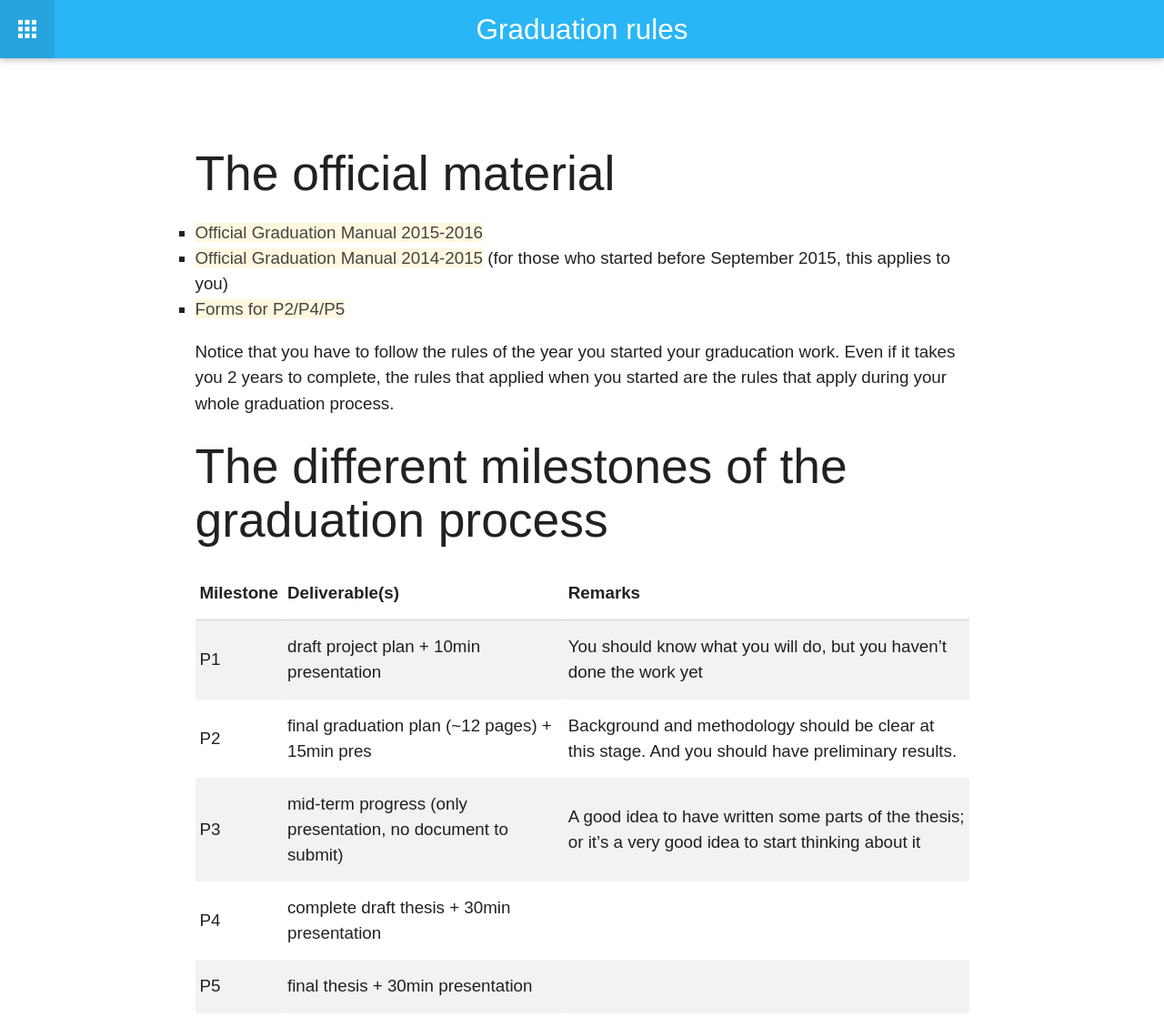
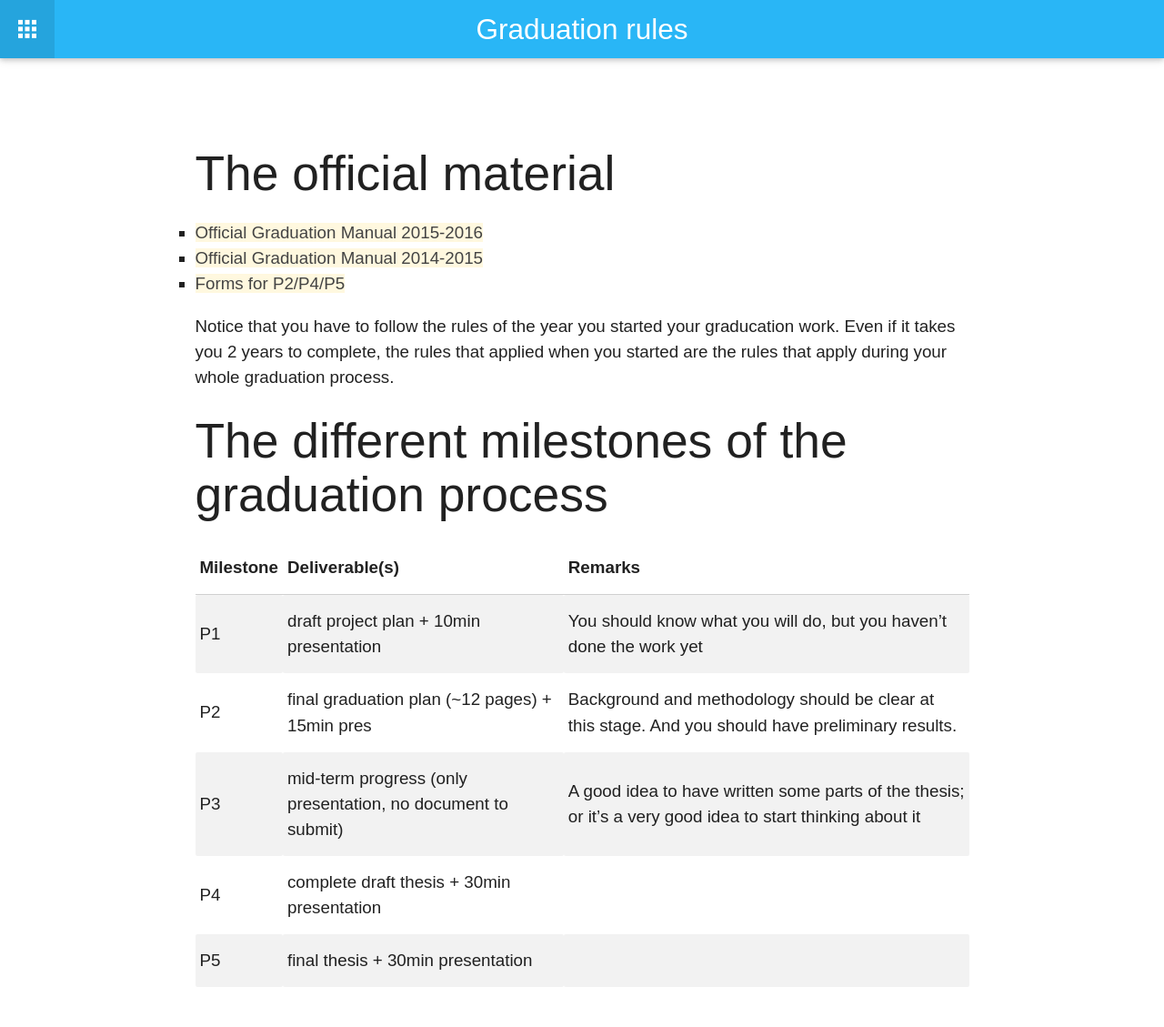
Before and after one commit to tudelft3d/geo2020, a Jekyll site: the page built from rules/index.md, in a window 1280 px wide. Shown: the whole page at 91% size. Built offline with Jekyll 4.4.1, drawn with Linux system fonts in a browser that asks for light colours; nearby versions of some CDN libraries; after the commit the page ends 1100 px from its top, so only the background shows below that.

Commit message:
small thing

```diff
--- a/rules/index.md
+++ b/rules/index.md
@@ -7,7 +7,7 @@
 ## The official material
 
   - [Official Graduation Manual 2015-2016](http://studenten.tudelft.nl/fileadmin/Files/studentenportal/os/BKspecifiek/Graduation_Manual_Geomatics_2015-2016.pdf)
-  - [Official Graduation Manual 2014-2015]({{ "/pdfs/Graduation Manual Geomatics 2014-2015.pdf" | prepend: site.baseurl }}) (for those who started before September 2015, this applies to you)
+  - [Official Graduation Manual 2014-2015]({{ "/pdfs/Graduation Manual Geomatics 2014-2015.pdf" | prepend: site.baseurl }})
   - [Forms for P2/P4/P5](http://studenten.tudelft.nl/en/students/faculty-specific/architecture/forms/)
 
 Notice that you have to follow the rules of the year you started your graducation work.
```
